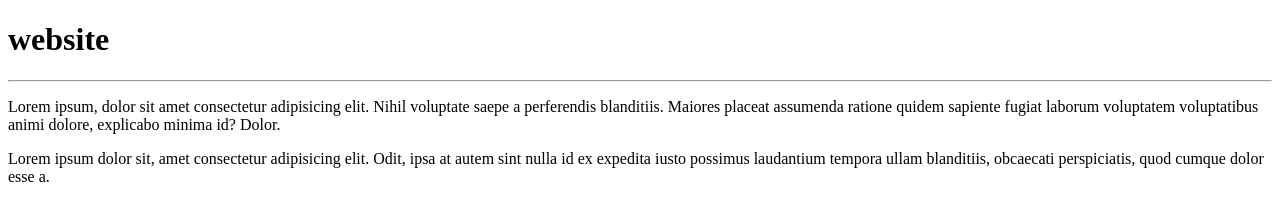
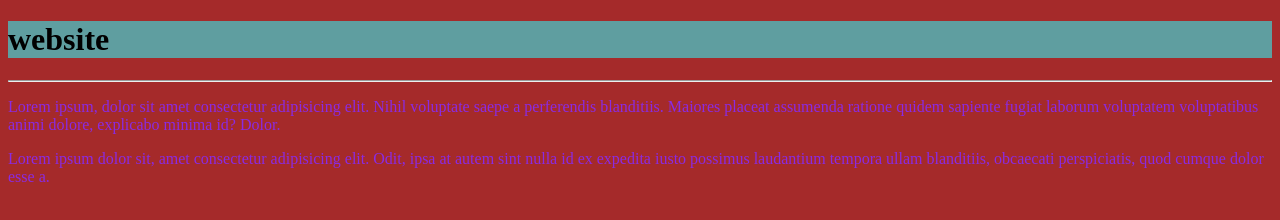
Before and after one commit to Brunodev2/estudohtmlcss, a plain HTML site: page SITE-NOVO/index.html in a window 1280 px wide. Drawn offline with Linux system fonts and the light colour scheme.

Commit message:
criei estilo

```diff
--- a/SITE-NOVO/index.html
+++ b/SITE-NOVO/index.html
@@ -4,6 +4,7 @@
     <meta charset="UTF-8" />
     <meta name="viewport" content="width=device-width, initial-scale=1.0" />
     <title>Document</title>
+    <link rel="stylesheet" href="style.css" />
   </head>
   <body>
     <h1>website</h1>
--- /dev/null
+++ b/SITE-NOVO/style.css
@@ -0,0 +1,9 @@
+h1 {
+  background-color: cadetblue;
+}
+p {
+  color: blueviolet;
+}
+body {
+  background-color: brown;
+}
```
